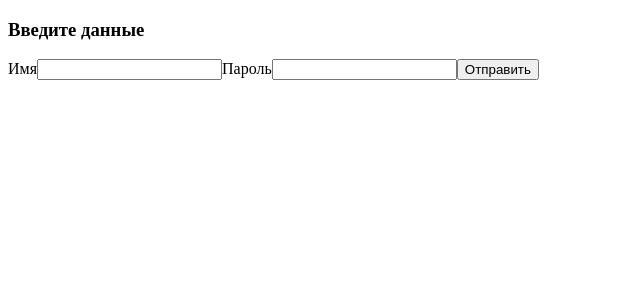
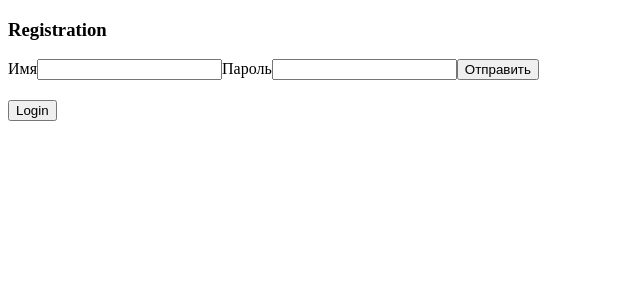
Before and after one commit to NikitaKovalec/ReactApp, a React app: page / in a window 1280 px wide. Shown: the top 300 px of the page, without its empty margins (0-640 px from the left). Built offline with nearby package versions, Linux system fonts and the light colour scheme; the HTML template or start-up script is replaced by a standard one.

Commit message:
fix code

```diff
--- a/package.json
+++ b/package.json
@@ -10,12 +10,14 @@
   "author": "",
   "license": "ISC",
   "dependencies": {
+    "cors": "^2.8.5",
     "ejs": "^3.1.8",
     "express": "^4.18.1",
     "pg": "^8.7.3",
     "pg-hstore": "^2.3.4",
     "react": "^18.2.0",
     "react-dom": "^18.2.0",
+    "react-router-dom": "^6.3.0",
     "sequelize": "^6.21.3"
   },
   "devDependencies": {
--- /dev/null
+++ b/src/App.js
@@ -0,0 +1,14 @@
+import React from 'react'
+import {Route, Routes} from "react-router-dom";
+import {Registration} from "./Registration";
+import {Login} from "./Login";
+
+export const App = () => {
+	return (<>
+			<Routes>
+				<Route path={'/'} element={<Registration />}/>
+				<Route path={'/login'} element={<Login />}/>
+			</Routes>
+		</>
+	)
+}
--- /dev/null
+++ b/src/Login.js
@@ -0,0 +1,12 @@
+import React from 'react'
+import {Link} from "react-router-dom";
+
+export const Login = () => {
+	return (<>
+			<h3>Login</h3>
+			<Link to='/'>
+				<button style={{marginTop: 20}}>Registration</button>
+			</Link>
+		</>
+	)
+}
--- /dev/null
+++ b/src/Registration.js
@@ -0,0 +1,48 @@
+import React, {useState} from 'react'
+import {Link} from "react-router-dom"
+
+export const Registration = () => {
+	const [name, setName] = useState("")
+	const [pass, setPass] = useState("")
+	const [isError, setIsError] = useState(false)
+
+	const fetchReg = async () => {
+		setIsError(false)
+		try {
+			const result = await fetch('http://localhost:3000/createUser', {
+				mode: 'cors',
+				method: 'POST',
+				headers: {
+					'Content-Type': 'application/json'
+				},
+				body: JSON.stringify({name, pass})
+			})
+			if (result.ok) {
+				window.alert("Зарегистрирован")
+			} else {
+				throw new Error('Ошибка')
+			}
+		} catch (err) {
+			console.log(err.message)
+			setIsError(true)
+		} finally {
+			setPass('')
+			setName('')
+		}
+	}
+	return (<>
+			{isError ? <h4>Ошибка</h4> : null}
+			<form>
+				<h3>Registration</h3>
+				<label>Имя</label>
+				<input value={name} onChange={(e) => setName(e.target.value)} />
+				<label>Пароль</label>
+				<input value={pass} onChange={(e) => setPass(e.target.value)} />
+				<button onClick={fetchReg}>Отправить</button>
+			</form>
+			<Link to='/login'>
+				<button style={{marginTop: 20}}>Login</button>
+			</Link>
+		</>
+	)
+}
--- a/src/Root.js
+++ /dev/null
@@ -1,15 +0,0 @@
-import React from 'react'
-
-export const Root = () => {
-	return (<>
-			<form action="/createUser" method="POST">
-				<h3>Введите данные</h3>
-				<label>Имя</label>
-				<input type="text" name="name" />
-				<label>Пароль</label>
-				<input type="text" name="pass" />
-				<input type="submit" value="Отправить" />
-			</form>
-		</>
-	)
-}
--- a/src/index.js
+++ b/src/index.js
@@ -1,9 +1,12 @@
 import React from 'react'
 import ReactDOM from 'react-dom/client'
 
-import {Root} from './Root'
+import {App} from './App'
+import {BrowserRouter} from "react-router-dom"
 
 ReactDOM.createRoot(document.getElementById('root'))
 	.render(
-		<Root/>
+		<BrowserRouter>
+			<App/>
+		</BrowserRouter>
 	)
```
Also changed, not shown: 2 other files (tests, documents, lock files or other folders).
